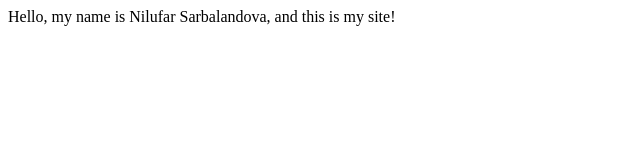
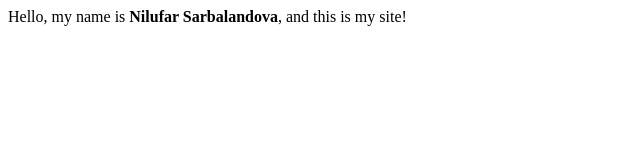
Before and after one commit to Nilushak/Me, a plain HTML site: page index.html in a window 1280 px wide. Shown: the full height of the page, 0-640 px from the left. Drawn offline with Linux system fonts and the light colour scheme.

Commit message:
Make my name exciting

```diff
--- a/index.html
+++ b/index.html
@@ -5,6 +5,6 @@
   </title>
   </head>
   <body>
-  Hello, my name is  Nilufar Sarbalandova, and this is my site!
+    Hello, my name is  <b>Nilufar Sarbalandova</b>, and this is my site!
   </body>
 </html>
```
